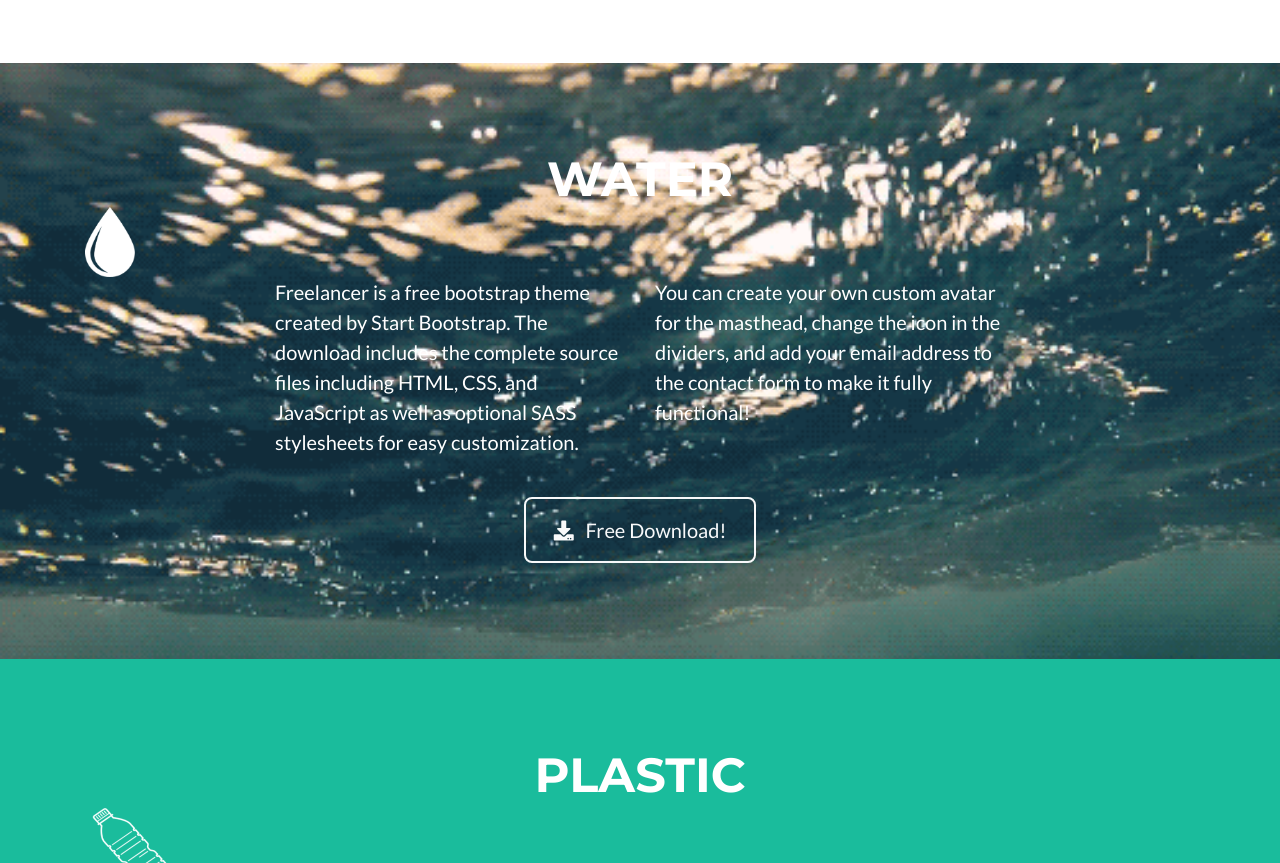
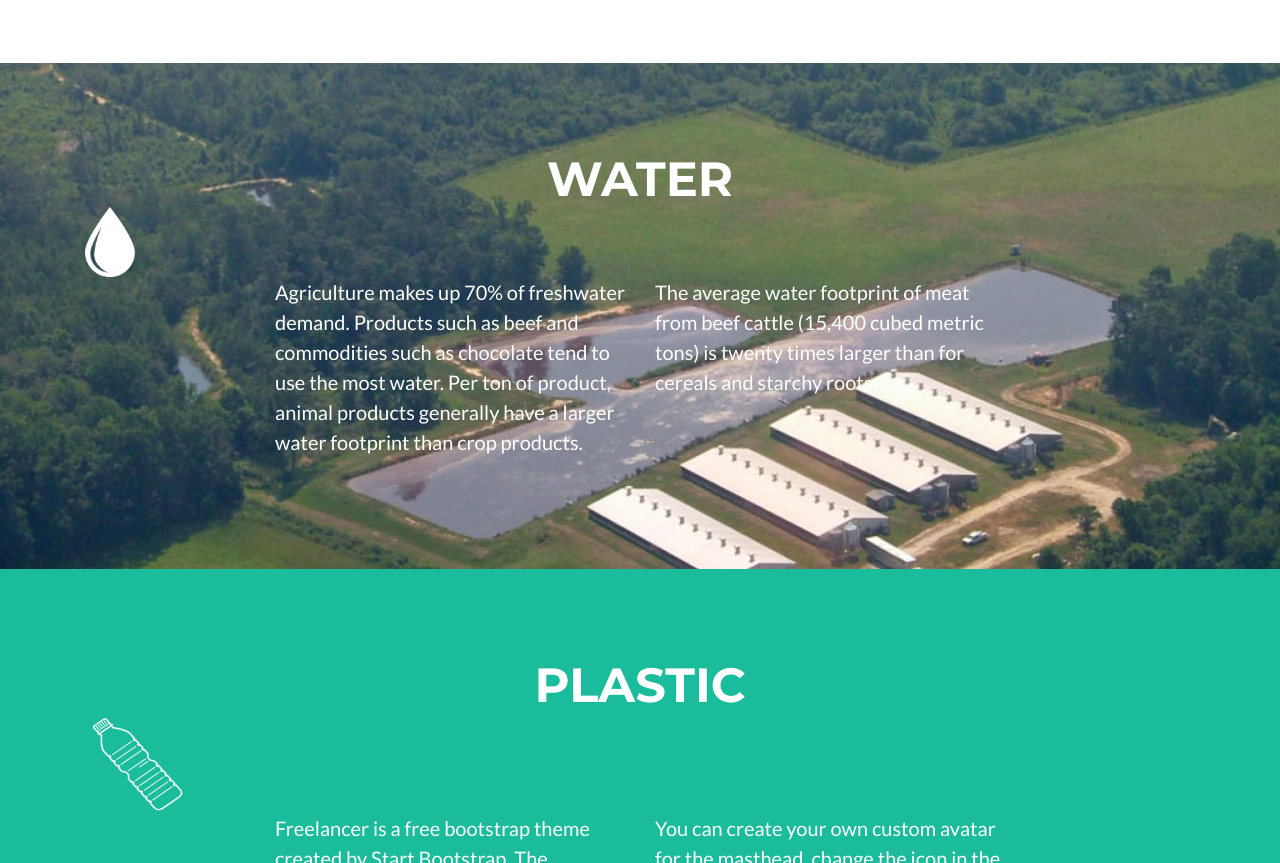
Before and after one commit to habitatapp/site, a website with bundled scripts: page index.html in a window 1280 px wide. Shown: the part 1539-2402 px from the top of the page. Built offline with nearby package versions, Linux system fonts and the light colour scheme.

Commit message:
added content for water div

```diff
--- a/index.html
+++ b/index.html
@@ -172,32 +172,21 @@
   </section>
 
   <!-- Water Section -->
-  <section class = "page-section hero text-white mb-0" id="about">
+  <section class = "page-section hero text-white mb-0" id="water">
     <div class="container">
 
-      <!-- About Section Heading -->
+      <!-- Water Section Heading -->
       <h2 class="page-section-heading text-center text-uppercase text-white">water</h2>
       <img class= "page-section-heading" src="img/waterDropletWhite.png" alt="" width="50" height="70">
 
-      <!-- About Section Content -->
+      <!-- Water Section Content -->
       <div class="row">
         <div class="col-lg-4 ml-auto">
-          <p class="lead">Freelancer is a free bootstrap theme created by Start Bootstrap. The download includes the
-            complete source files including HTML, CSS, and JavaScript as well as optional SASS stylesheets for easy
-            customization.</p>
+          <p class="lead">Agriculture makes up 70% of freshwater demand. Products such as beef and commodities such as chocolate tend to use the most water. Per ton of product, animal products generally have a larger water footprint than crop products. </p>
         </div>
         <div class="col-lg-4 mr-auto">
-          <p class="lead">You can create your own custom avatar for the masthead, change the icon in the dividers, and
-            add your email address to the contact form to make it fully functional!</p>
+          <p class="lead">The average water footprint of meat from beef cattle (15,400 cubed metric tons) is twenty times larger than for cereals and starchy roots.</p>
         </div>
-      </div>
-
-      <!-- About Section Button -->
-      <div class="text-center mt-4">
-        <a class="btn btn-xl btn-outline-light" href="https://startbootstrap.com/themes/freelancer/">
-          <i class="fas fa-download mr-2"></i>
-          Free Download!
-        </a>
       </div>
 
     </div>
```
Also changed, not shown: css/freelancer.min.css, img/portfolio/cafos.jpg (added).
